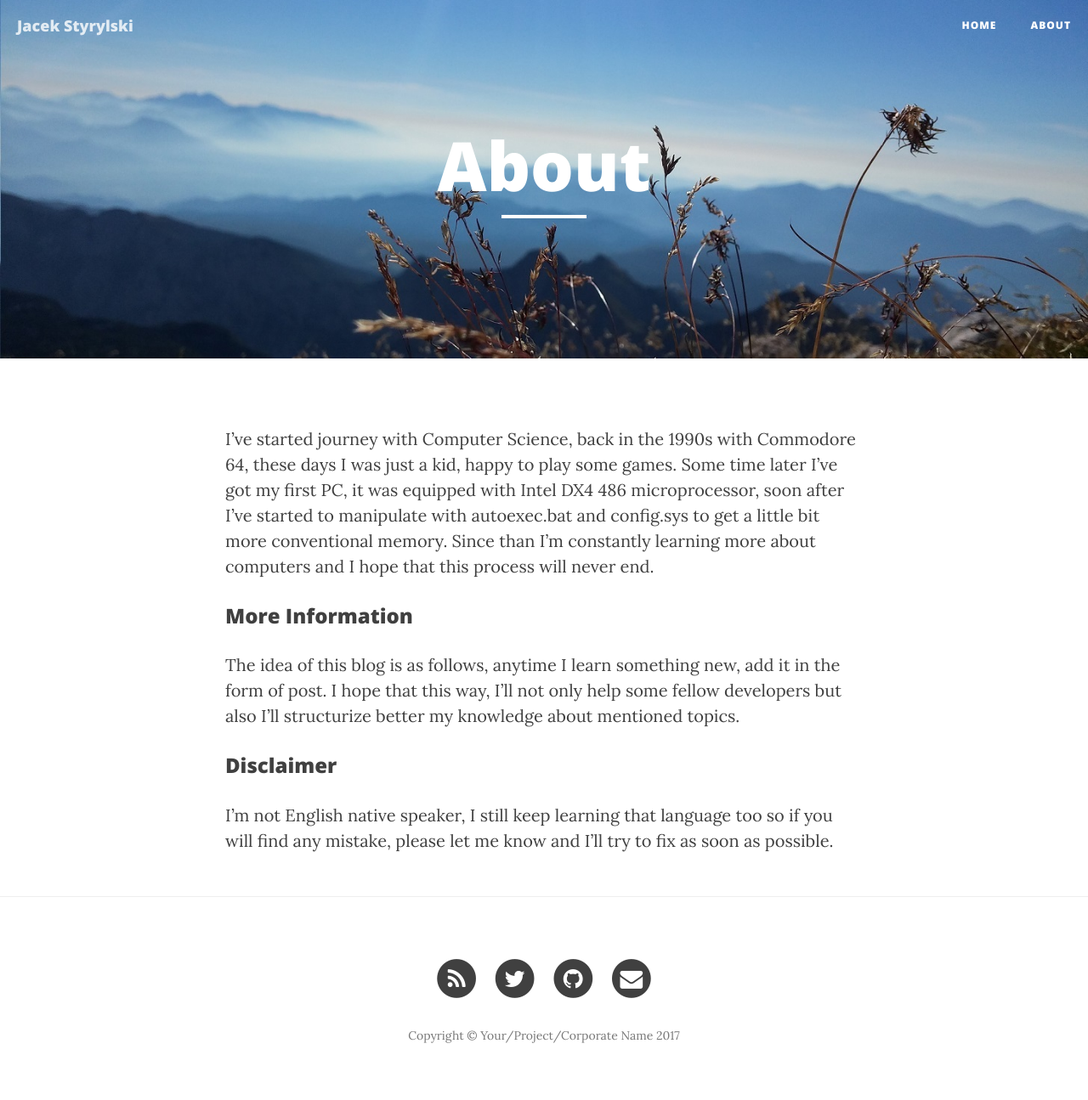
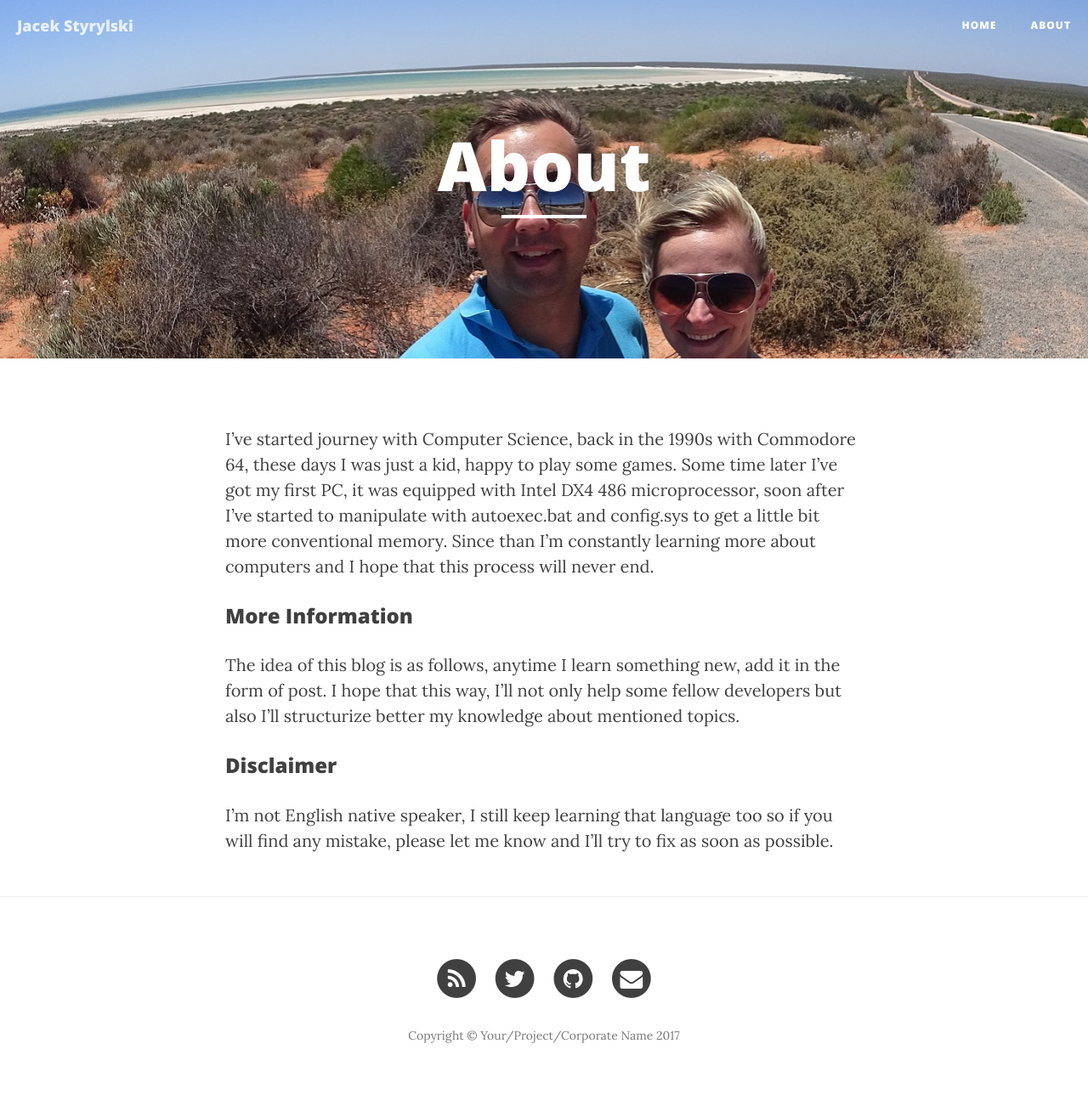
Before and after one commit to JacekStyrylski/jacekstyrylski.github.io, a Jekyll site: the page built from about.md, in a window 1280 px wide. Shown: the whole page at 85% size. Built offline with Jekyll 4.4.1, drawn with Linux system fonts in a browser that asks for light colours; nearby versions of some CDN libraries.

Commit message:
Theme is accepted

```diff
--- a/about.md
+++ b/about.md
@@ -1,7 +1,8 @@
 ---
 layout: page
 title: About
-permalink: /about/
+permalink: /about/+
+header-img: "img/road.jpg"
 ---
 
 I've started journey with Computer Science, back in the 1990s with Commodore 64,
```
Also changed, not shown: img/road.JPG (added), 1 other file.
